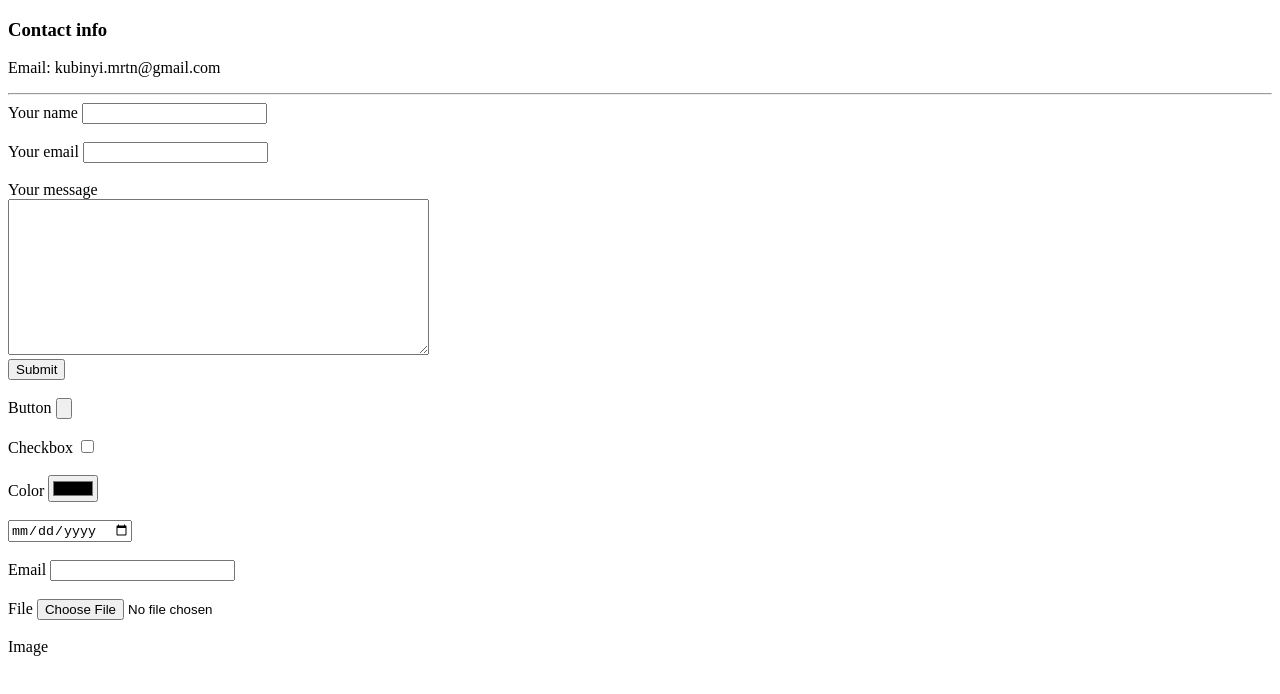
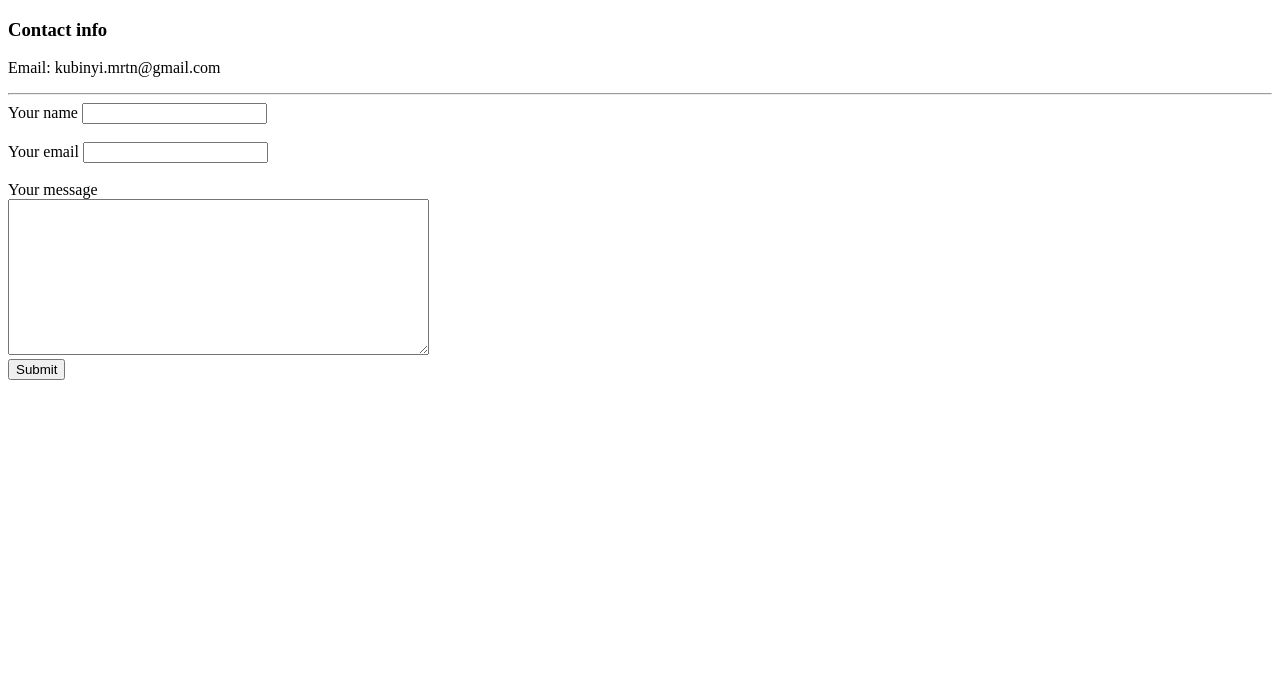
Before and after one commit to MartonKubinyi/cv, a plain HTML site: page Contact.html in a window 1280 px wide. Drawn offline with Linux system fonts and the light colour scheme.

Commit message:
Update Contact.html
v2 (2022.10.14.)

```diff
--- a/Contact.html
+++ b/Contact.html
@@ -26,29 +26,7 @@
   <textarea name="Your Message" rows="10" cols="50"></textarea>
   <br>
   <input type="submit" name="" value="Submit">
-  <br><br>
-<label for="">Button</label>
-<input type="button" name="" value="">
-<br>
-<br>
-<label for="">Checkbox</label>
-<input type="checkbox" name="" value="">
-<br><br>
-<label for="">Color</label>
-<input type="color" name="" value="">
-<br>
-<br>
-<input type="date" name="" value="">
-<br>
-<br>
-<label for="">Email</label>
-<input type="email" name="" value="">
-<br><br>
-<label>File</label>
-<input type="file" name="" value="">
-<br><br>
-<label for="">Image</label>
-<input type="image" name="" value=""><br><br>
+
 </form>
 
 </html>
```
